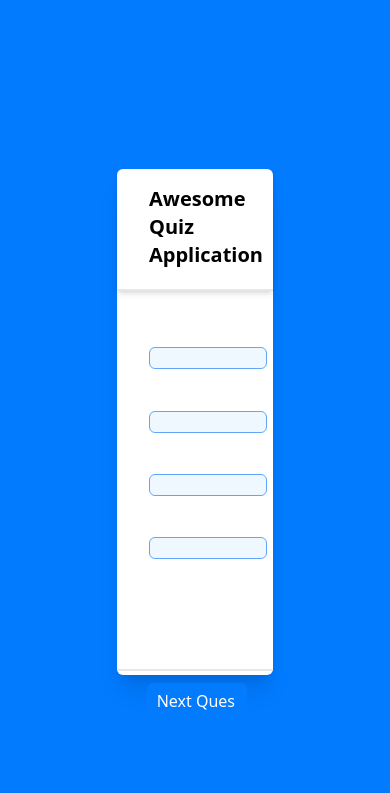
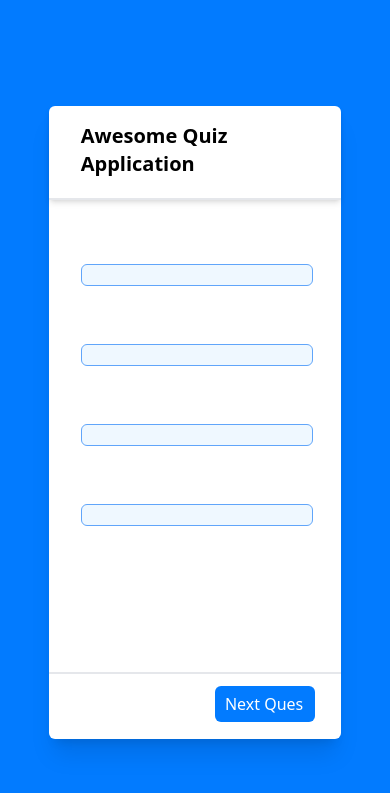
Before and after one commit to sethdivyansh/quiz-app-01, a Flask app: page / in a window 390 px wide. Shown: the top 793 px of the page. Run offline with Flask 3, Linux system fonts and the light colour scheme; data that the repository does not hold is empty; some libraries are stand-ins or nearby versions.

Commit message:
made responsive

```diff
--- a/templates/index.html
+++ b/templates/index.html
@@ -13,7 +13,9 @@
   </head>
   <body class="bg-[#027bff] w-[100vw] h-[100vh]">
     <div class="flex w-[100vw] h-[100vh] justify-center items-center">
-      <div class="bg-white w-[40vw] h-[60vh] rounded-md shadow-xl">
+      <div
+        class="bg-white w-[75vw] h-[75vh] md:w-[40vw] md:h-[70vh] rounded-md shadow-xl"
+      >
         <div class="pl-8 pt-4 font-bold text-xl border-b-2 shadow-md">
           <nav>
             <div class="mb-5 flex flex-row justify-between w-[93%]">
@@ -22,7 +24,7 @@
             </div>
           </nav>
         </div>
-        <div class="main pl-8 pt-4 h-[75%] border-b-2">
+        <div class="main pl-8 pt-4 h-[75%] border-b-2 pr-[1rem]">
           <label class="question font-bold text-2xl pb-5 mb-5"></label>
           <div
             class="options flex flex-col items-start mt-5 justify-around h-[70%] w-[95%]"
```
